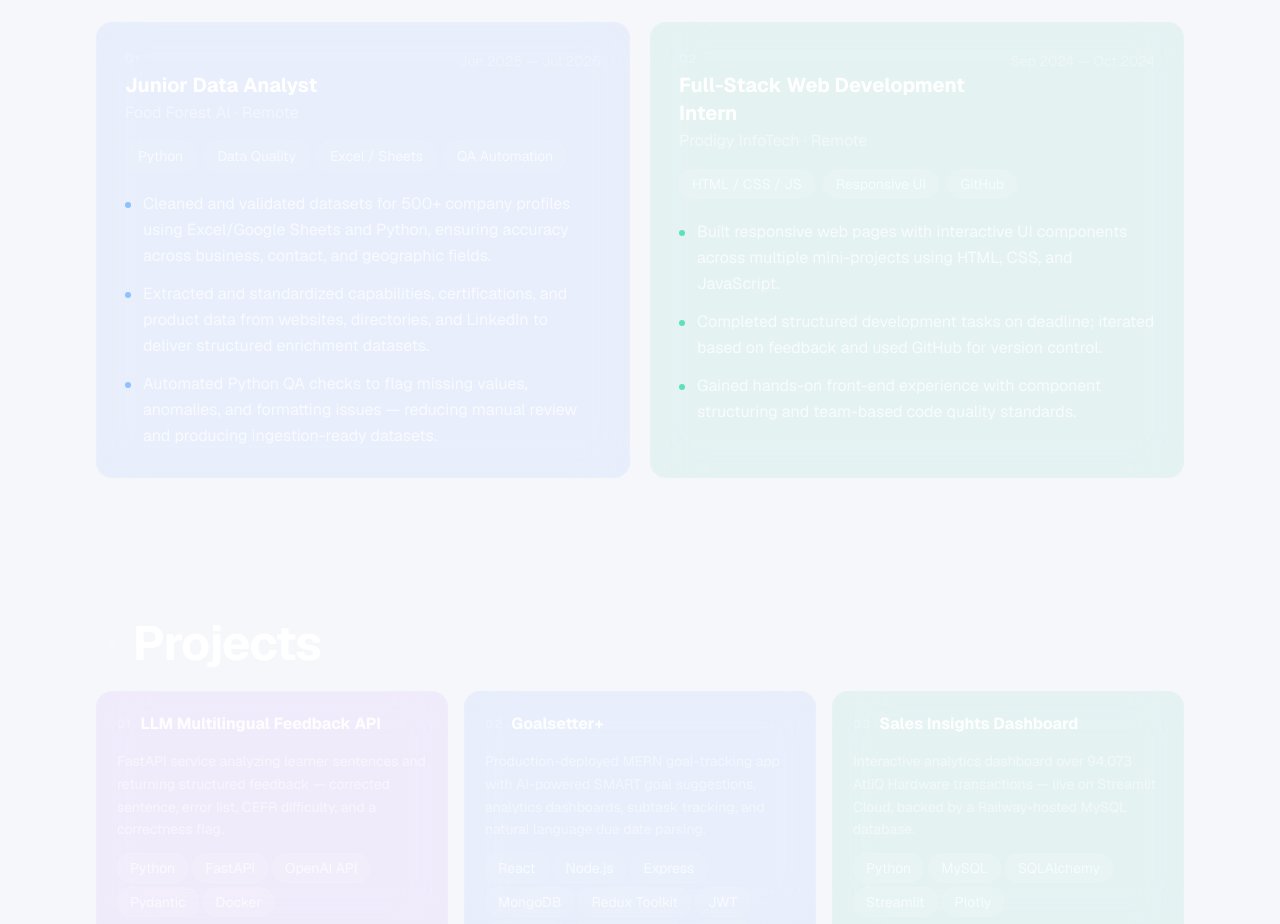
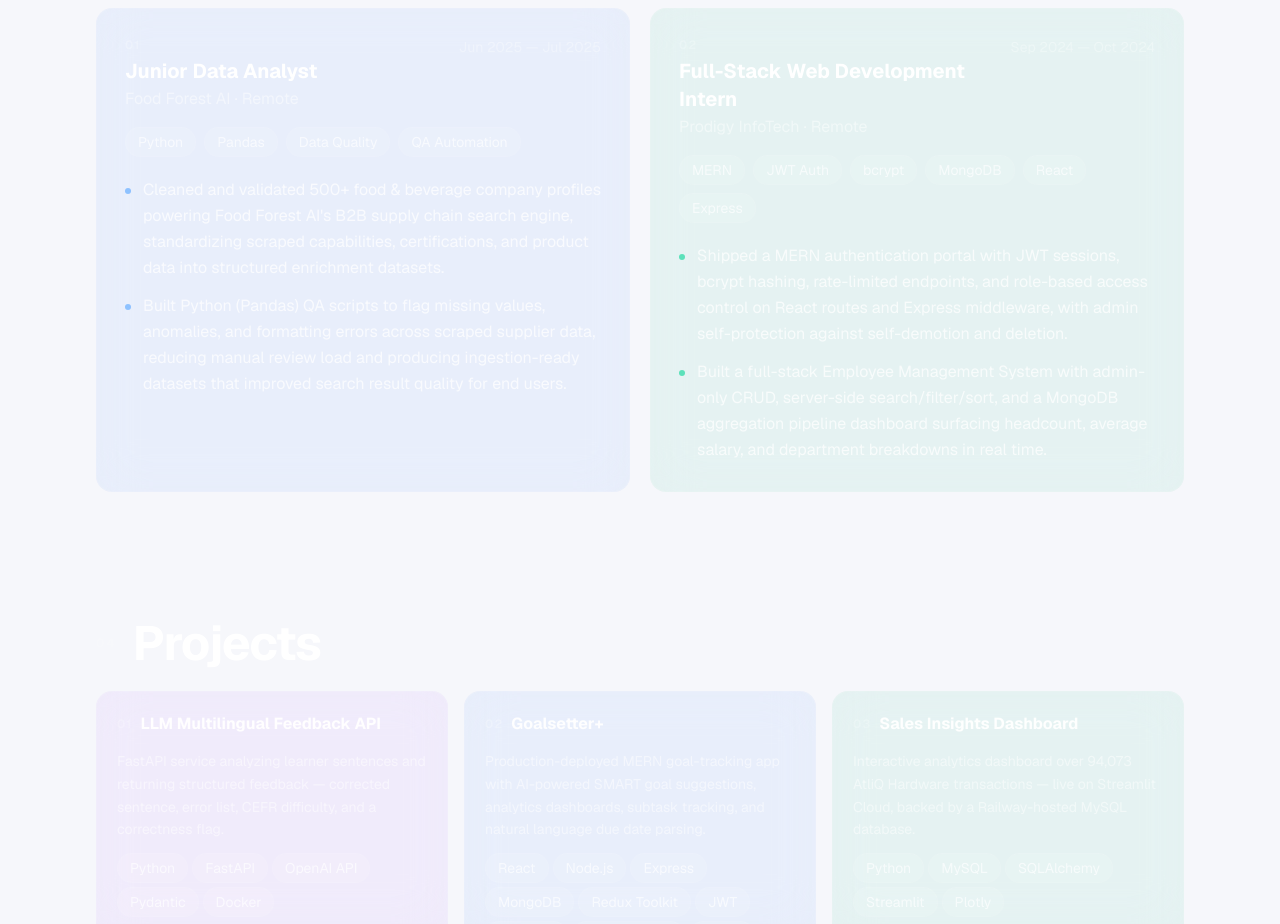
Before and after one commit to akallam04/arun-portfolio, a Next.js app: page / in a window 1280 px wide. Shown: the part 2440-3364 px from the top of the page. Built offline with nearby package versions, Linux system fonts and the light colour scheme.

Commit message:
Update experience bullets and tags to match resume

```diff
--- a/app/page.tsx
+++ b/app/page.tsx
@@ -449,13 +449,12 @@ export default function Page() {
                   company: "Food Forest AI",
                   location: "Remote",
                   period: "Jun 2025 — Jul 2025",
-                  tags: ["Python", "Data Quality", "Excel / Sheets", "QA Automation"],
+                  tags: ["Python", "Pandas", "Data Quality", "QA Automation"],
                   accent: "rgba(59,130,246,0.07)",
                   dot: "bg-blue-400/60",
                   bullets: [
-                    "Cleaned and validated datasets for 500+ company profiles using Excel/Google Sheets and Python, ensuring accuracy across business, contact, and geographic fields.",
-                    "Extracted and standardized capabilities, certifications, and product data from websites, directories, and LinkedIn to deliver structured enrichment datasets.",
-                    "Automated Python QA checks to flag missing values, anomalies, and formatting issues — reducing manual review and producing ingestion-ready datasets.",
+                    "Cleaned and validated 500+ food & beverage company profiles powering Food Forest AI's B2B supply chain search engine, standardizing scraped capabilities, certifications, and product data into structured enrichment datasets.",
+                    "Built Python (Pandas) QA scripts to flag missing values, anomalies, and formatting errors across scraped supplier data, reducing manual review load and producing ingestion-ready datasets that improved search result quality for end users.",
                   ],
                 },
                 {
@@ -464,13 +463,12 @@ export default function Page() {
                   company: "Prodigy InfoTech",
                   location: "Remote",
                   period: "Sep 2024 — Oct 2024",
-                  tags: ["HTML / CSS / JS", "Responsive UI", "GitHub"],
+                  tags: ["MERN", "JWT Auth", "bcrypt", "MongoDB", "React", "Express"],
                   accent: "rgba(16,185,129,0.07)",
                   dot: "bg-emerald-400/60",
                   bullets: [
-                    "Built responsive web pages with interactive UI components across multiple mini-projects using HTML, CSS, and JavaScript.",
-                    "Completed structured development tasks on deadline; iterated based on feedback and used GitHub for version control.",
-                    "Gained hands-on front-end experience with component structuring and team-based code quality standards.",
+                    "Shipped a MERN authentication portal with JWT sessions, bcrypt hashing, rate-limited endpoints, and role-based access control on React routes and Express middleware, with admin self-protection against self-demotion and deletion.",
+                    "Built a full-stack Employee Management System with admin-only CRUD, server-side search/filter/sort, and a MongoDB aggregation pipeline dashboard surfacing headcount, average salary, and department breakdowns in real time.",
                   ],
                 },
               ].map((exp) => (
```
